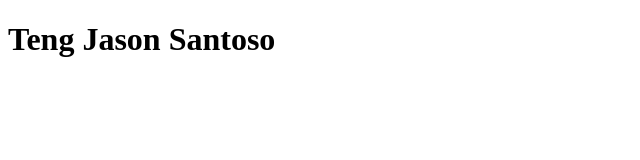
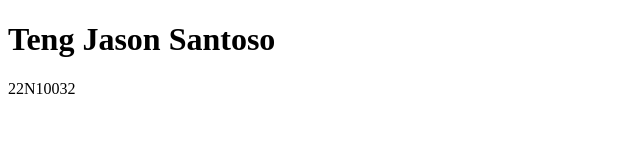
Before and after one commit to Santoz069/tugasremote, a plain HTML site: page index.html in a window 1280 px wide. Shown: the whole page, without its empty margins (0-640 px from the left). Drawn offline with Linux system fonts and the light colour scheme.

Commit message:
menambahkan paragraf

```diff
--- a/index.html
+++ b/index.html
@@ -7,5 +7,6 @@
 </head>
 <body>
     <h1>Teng Jason Santoso</h1>
+    <p>22N10032</p>
 </body>
 </html>
```
